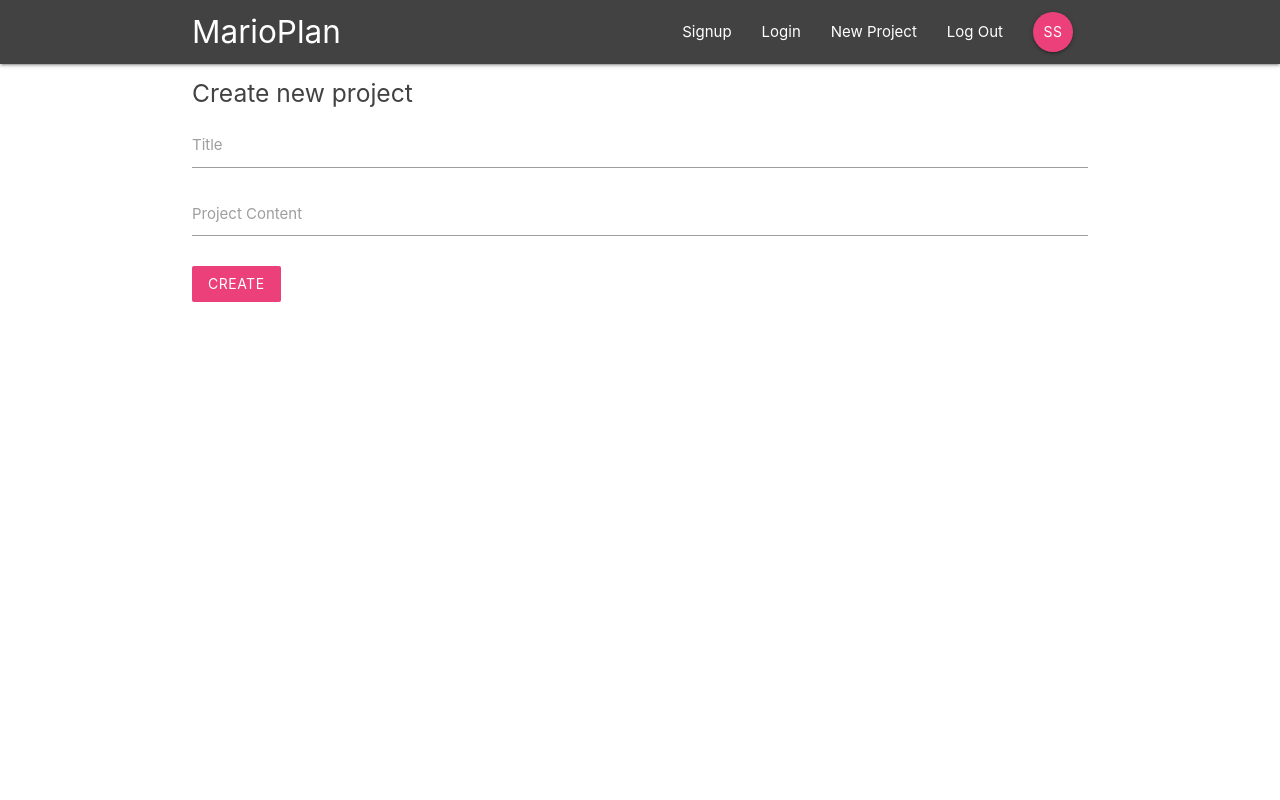
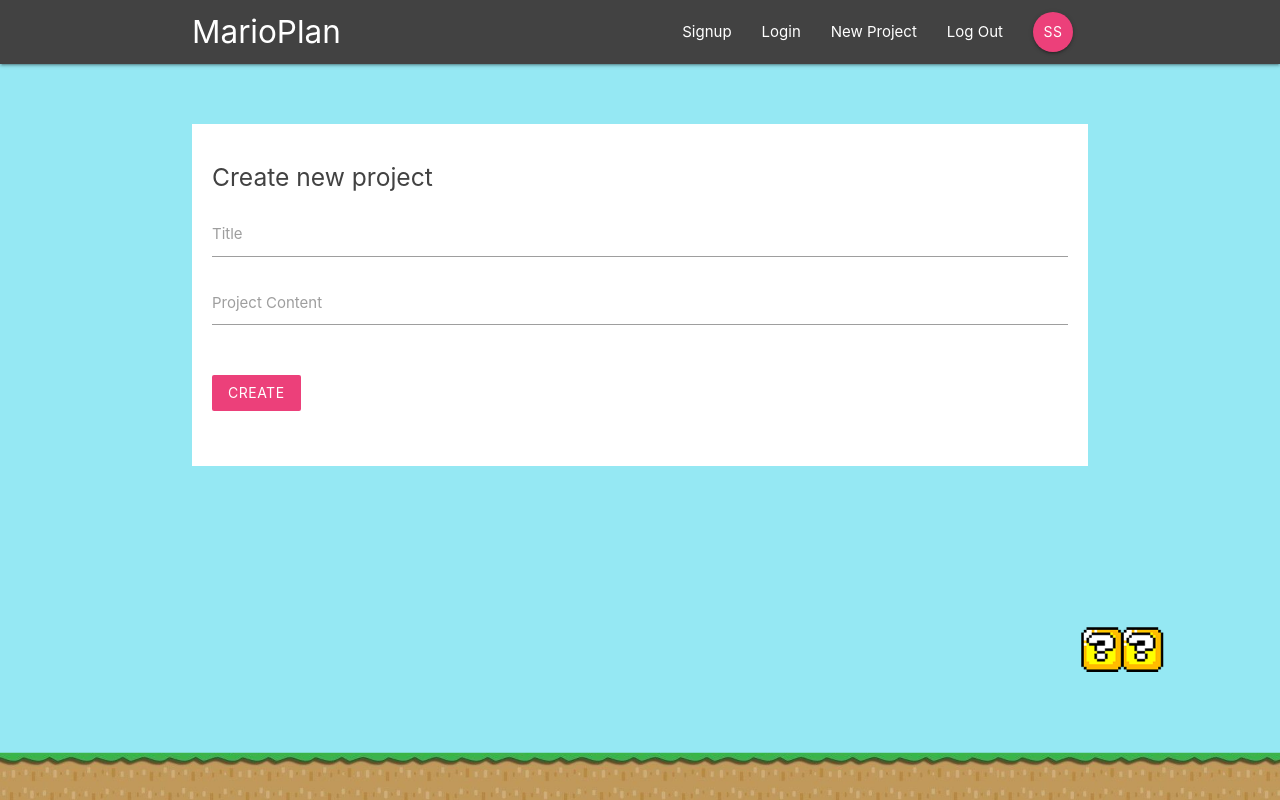
Before and after one commit to AnimagusCat/react-marioplan, a React (Create React App) app: page /create in a window 1280 px wide. Built offline with nearby package versions, Linux system fonts and the light colour scheme.

Commit message:
updated css for background image and form

```diff
--- a/src/components/layout/SignedInLinks.js
+++ b/src/components/layout/SignedInLinks.js
@@ -5,7 +5,7 @@ import { NavLink } from 'react-router-dom';
 const SignedInLinks = () => {
     return (
         <ul className="right">
-            <li><NavLink to='/'>New Project</NavLink></li>
+            <li><NavLink to='/create'>New Project</NavLink></li>
             <li><NavLink to='/'>Log Out</NavLink></li>
             <li><NavLink to='/' className="btn btn-floating pink lighten-1">SS</NavLink></li>
         </ul>
--- a/src/components/layout/SignedOutLinks.js
+++ b/src/components/layout/SignedOutLinks.js
@@ -5,8 +5,8 @@ import { NavLink } from 'react-router-dom';
 const SignedOutLinks = () => {
     return (
         <ul className="right">
-            <li><NavLink to='/'>Signup</NavLink></li>
-            <li><NavLink to='/'>Login</NavLink></li>
+            <li><NavLink to='/signup'>Signup</NavLink></li>
+            <li><NavLink to='/signin'>Login</NavLink></li>
         </ul>
     )
 }
--- a/src/index.css
+++ b/src/index.css
@@ -1,5 +1,14 @@
+html {
+  min-height: 100%;
+}
+
 body {
   margin: 0;
+  padding: 0;
+  background: url(/image/mario-bg.png) no-repeat;
+  background-size: 100%;
+  background-position: bottom;
+  background-color: #95e8f3;
   font-family: -apple-system, BlinkMacSystemFont, 'Segoe UI', 'Roboto', 'Oxygen',
     'Ubuntu', 'Cantarell', 'Fira Sans', 'Droid Sans', 'Helvetica Neue',
     sans-serif;
@@ -7,7 +16,20 @@ body {
   -moz-osx-font-smoothing: grayscale;
 }
 
-code {
-  font-family: source-code-pro, Menlo, Monaco, Consolas, 'Courier New',
-    monospace;
+form {
+  padding: 20px;
+  margin-top: 60px;
 }
+
+form button, form h5 {
+  margin: 20px 0;
+}
+
+/* change the form input underline colour */
+input[type=text]:not(.browser-default):focus:not([readonly]),
+input[type=email]:not(.browser-default):focus:not([readonly]),
+input[type=password]:not(.browser-default):focus:not([readonly]),
+textarea.materialize-textarea:focus:not([readonly]){
+  border-color: #ec407a;
+  box-shadow: none;
+}
```
Also changed, not shown: public/image/mario-bg.png (added).
